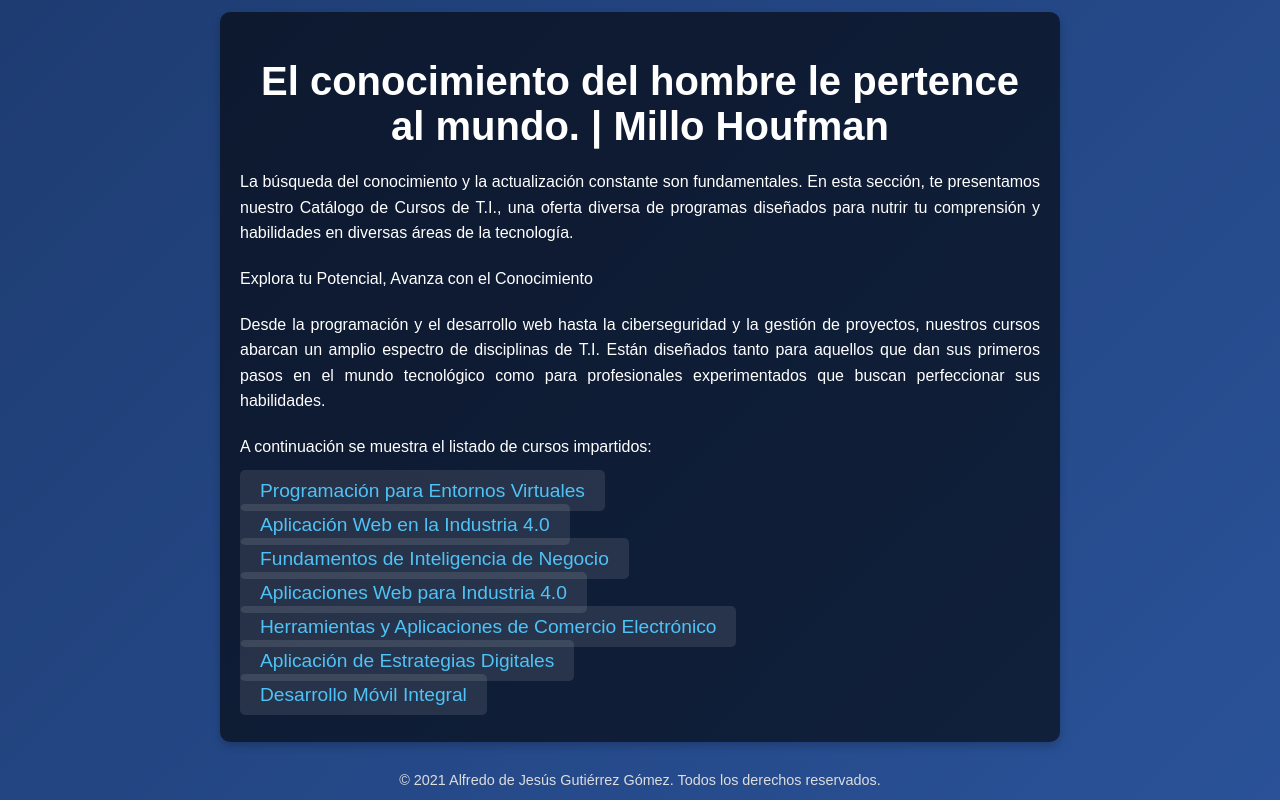
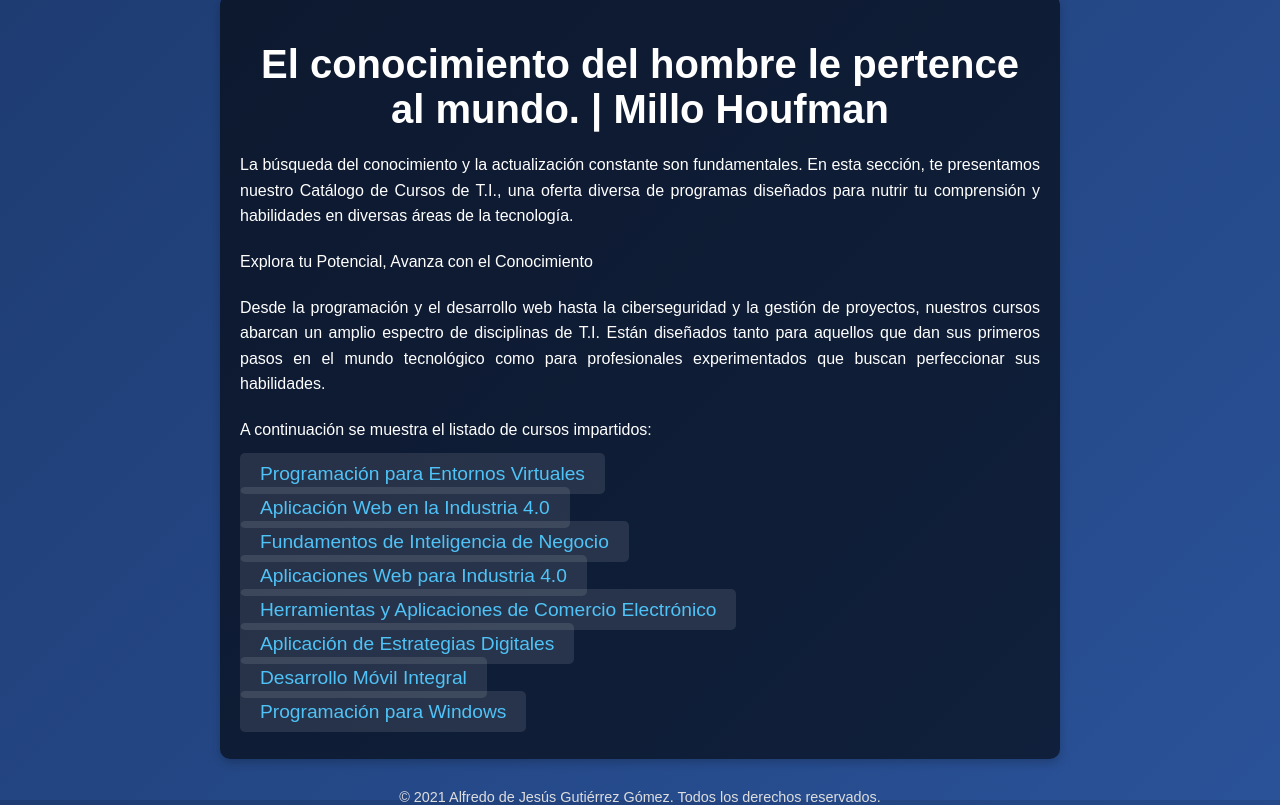
Before and after one commit to ajgutierr3z/AcademicSubjectsHub, a plain HTML site: page index.html in a window 1280 px wide. Drawn offline with Linux system fonts and the light colour scheme.

Commit message:
Update index.html

```diff
--- a/index.html
+++ b/index.html
@@ -79,7 +79,7 @@
             <li><a href="https://ajgutierr3z.github.io/HACE">Herramientas y Aplicaciones de Comercio Electrónico</a></li>
             <li><a href="https://ajgutierr3z.github.io/AED">Aplicación de Estrategias Digitales</a></li>
             <li><a href="https://ajgutierr3z.github.io/DMI">Desarrollo Móvil Integral</a></li>
-
+            <li><a href="https://ajgutierr3z.github.io/PW">Programación para Windows</a></li>
             <!-- Agrega más materias según sea necesario -->
         </ul>
     </div>
```
